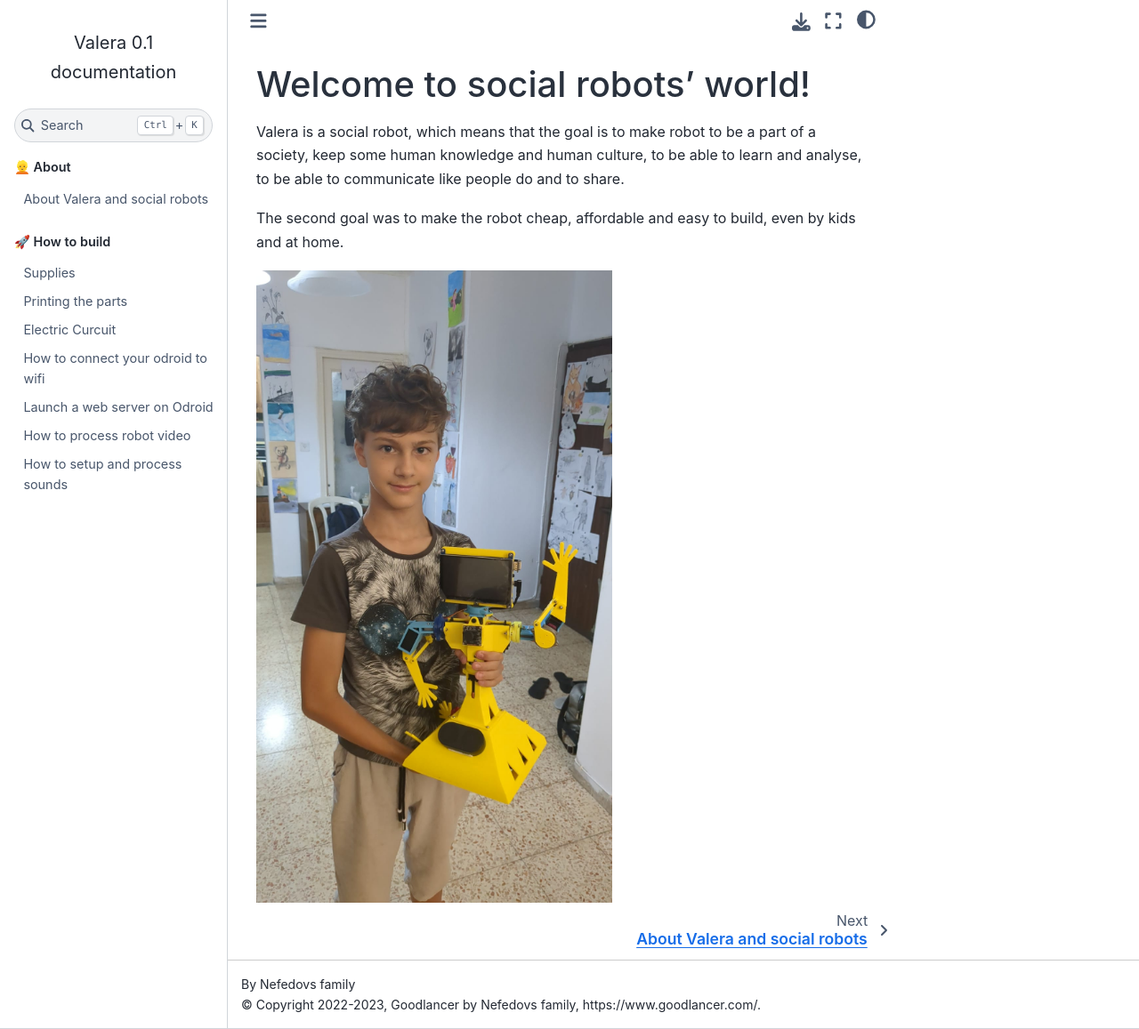
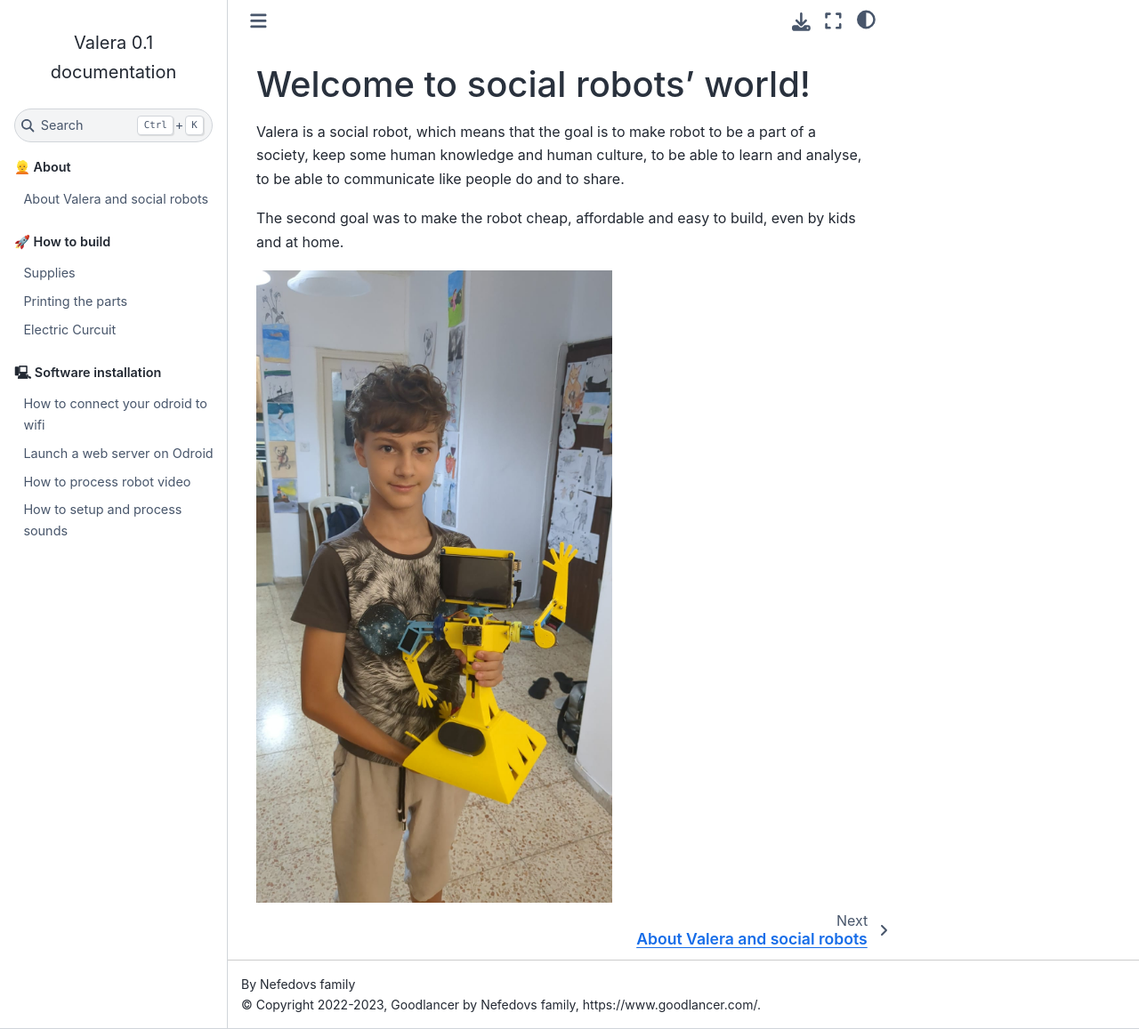
Before and after one commit to goodlancer-org/valera, a Sphinx documentation site: the page built from docs/index.rst, in a window 1280 px wide and 1157 px high. Shown: the whole window at 89% size. Built offline with Sphinx 7.4.7 and the Sphinx Book theme 1.1.4, drawn with Linux system fonts in a browser that asks for light colours; pages that are not in the unit, such as notebooks, are missing from menus.

Commit message:
docs: edited

```diff
--- a/docs/index.rst
+++ b/docs/index.rst
@@ -26,6 +26,12 @@ The second goal was to make the robot cheap, affordable and easy to build, even
    supplies
    3dprint
    electric_circuit
+
+.. toctree::
+   :maxdepth: 2
+   :caption: 🖳 Software installation
+   :hidden:
+
    odroid_wifi_connect
    docker_and_jupyter
    video_processing
```
